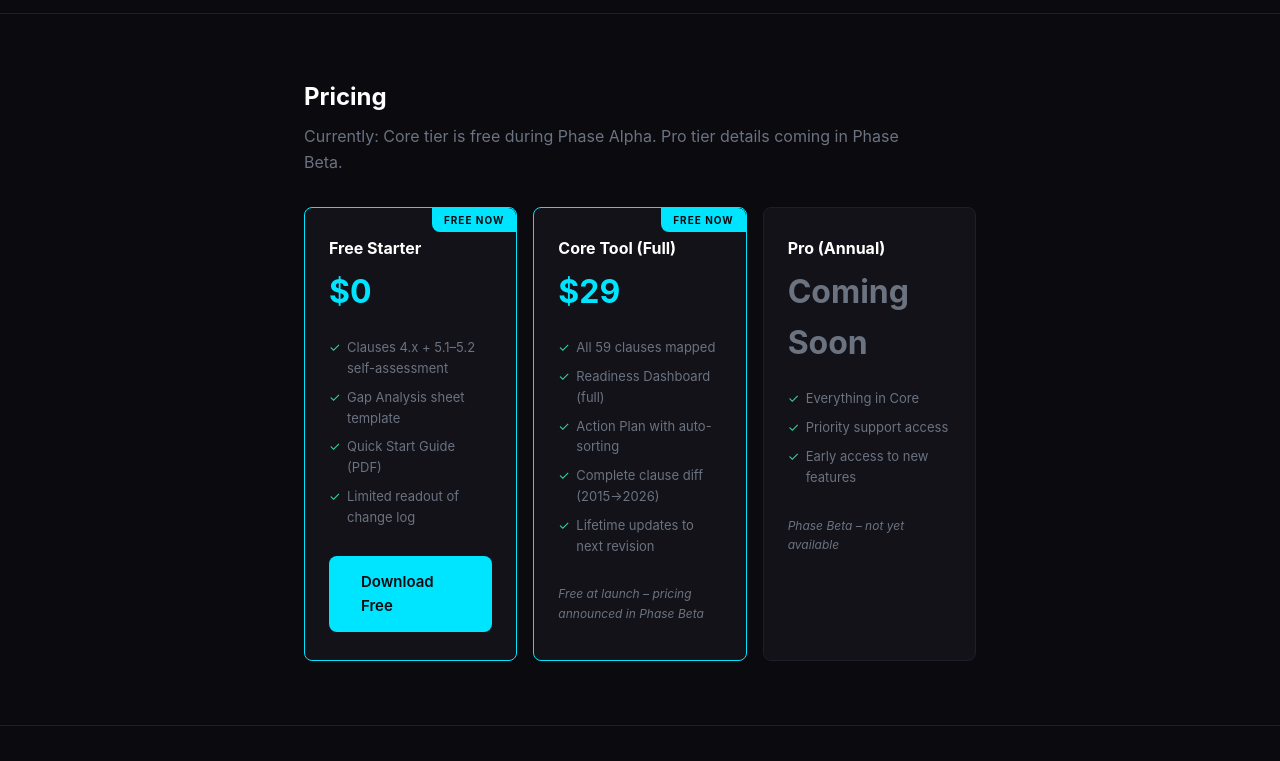
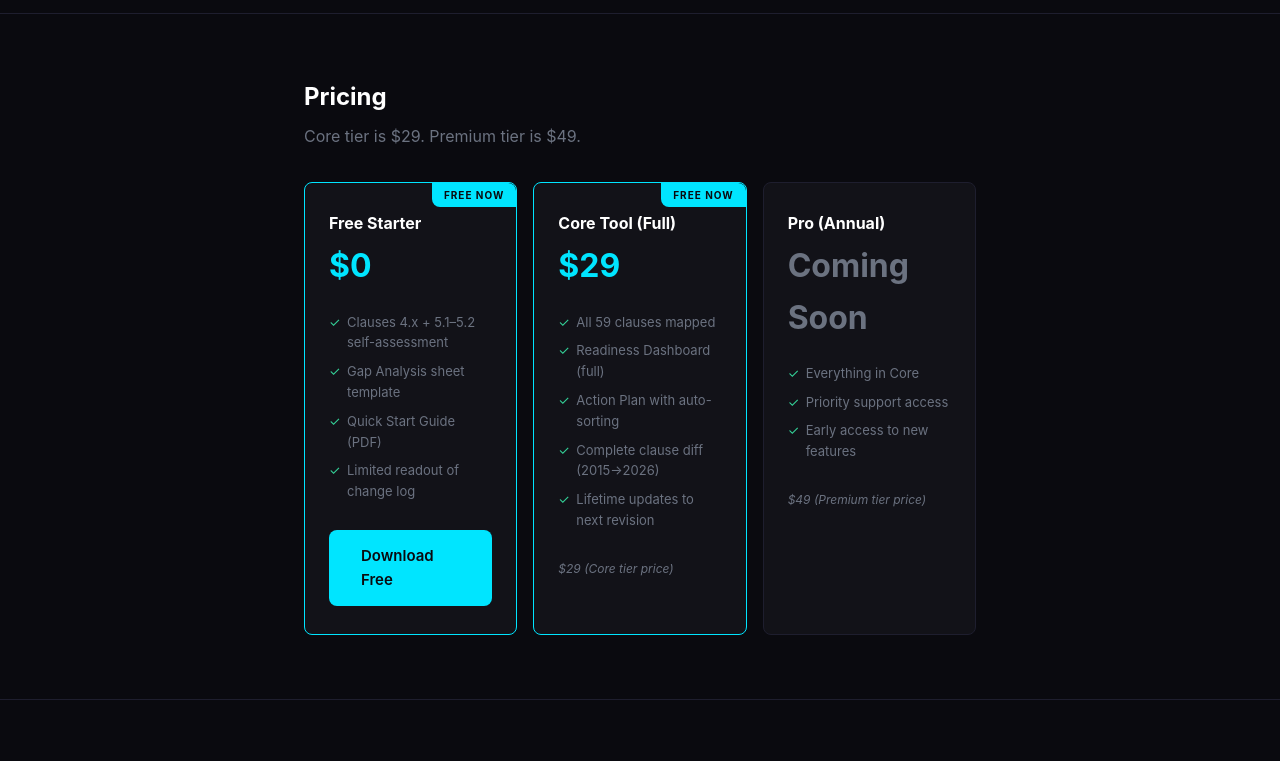
Before and after one commit to Lynx-Caden/iso9001-2026-gap-tool, a plain HTML site: page docs/index.html in a window 1280 px wide. Shown: the part 4060-4821 px from the top of the page. Drawn offline with Linux system fonts and the light colour scheme.

```diff
--- a/docs/index.html
+++ b/docs/index.html
@@ -366,7 +366,7 @@
 <section>
   <div class="container lead-container">
     <h2>Pricing</h2>
-    <p class="lead">Currently: Core tier is free during Phase Alpha. Pro tier details coming in Phase Beta.</p>
+    <p class="lead">Core tier is $29. Premium tier is $49.</p>
     <div class="pricing-grid">
       <div class="price-card featured">
         <h3>Free Starter</h3>
@@ -389,7 +389,7 @@
           <li>Complete clause diff (2015&#8594;2026)</li>
           <li>Lifetime updates to next revision</li>
         </ul>
-        <p class="note">Free at launch &#8211; pricing announced in Phase Beta</p>
+        <p class="note">$29 (Core tier price)</p>
       </div>
       <div class="price-card">
         <h3>Pro (Annual)</h3>
@@ -399,7 +399,7 @@
           <li>Priority support access</li>
           <li>Early access to new features</li>
         </ul>
-        <p class="note">Phase Beta &#8211; not yet available</p>
+        <p class="note">$49 (Premium tier price)</p>
       </div>
     </div>
   </div>
@@ -424,7 +424,7 @@
     </div>
     <div class="faq-item">
       <div class="faq-q">Can I use this for multiple organizations?</div>
-      <div class="faq-a">Yes — the free Starter edition covers a subset of clauses (4, 5.1&#8211;5.2) with no per-organization limits. For full access to all 59 clauses and the Action Plan template, see the Core tier (free at launch).</div>
+      <div class="faq-a">Yes — the free Starter edition covers a subset of clauses (4, 5.1&#8211;5.2) with no per-organization limits. For full access to all 59 clauses and the Action Plan template, see the Core tier ($29).</div>
     </div>
     <div class="faq-item">
       <div class="faq-q">Does this replace a certification body's assessment?</div>
```
Also changed, not shown: 2 other files.
